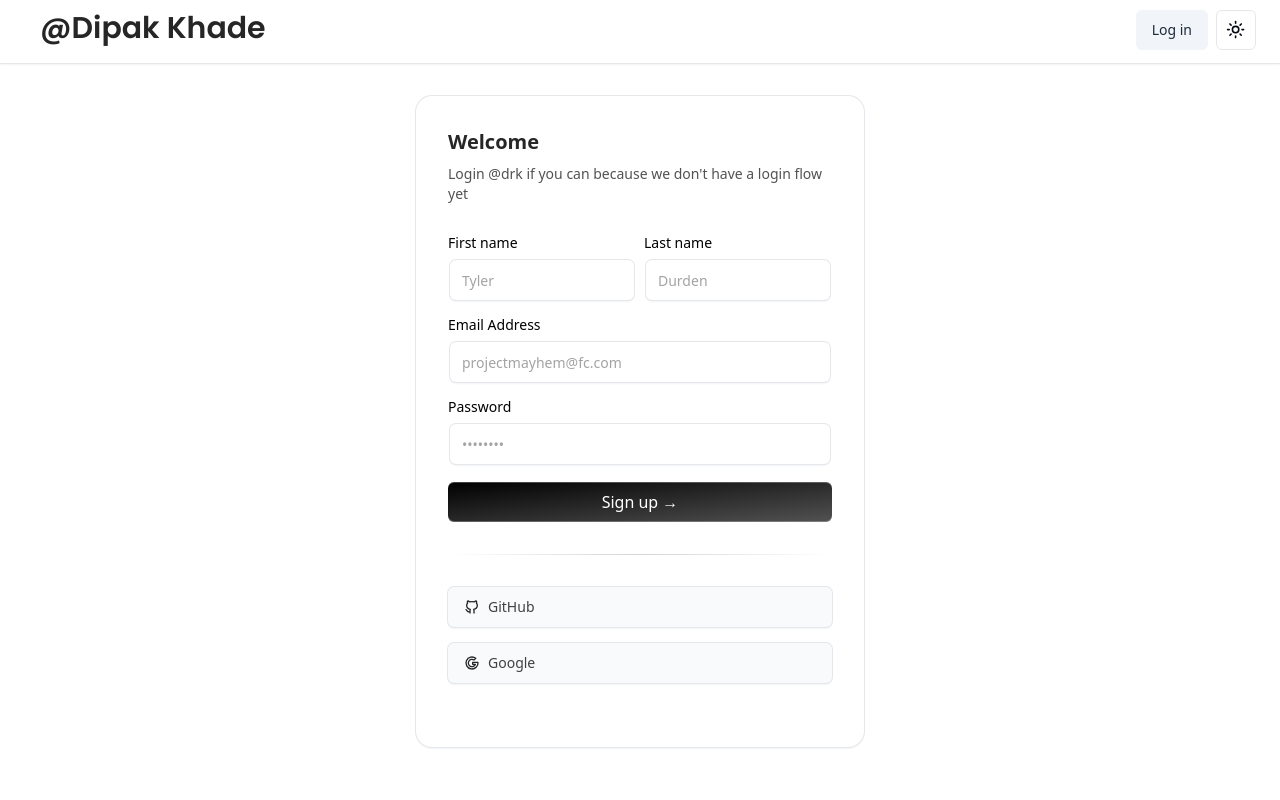
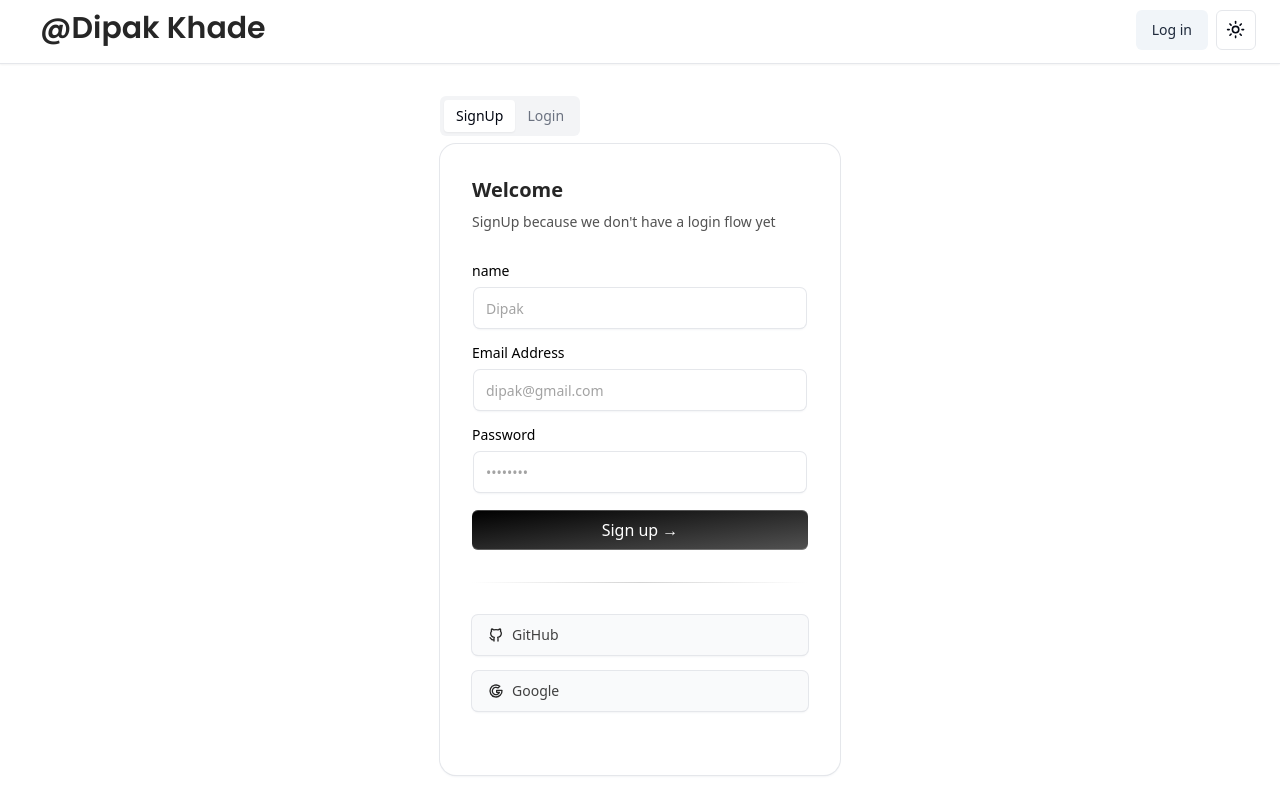
Before and after one commit to DipakKhade/drk, a Next.js app: page /login in a window 1280 px wide. Built offline with nearby package versions, Linux system fonts and the light colour scheme.

Commit message:
web token implimented

```diff
--- a/src/app/(blogs)/blogs/[slug]/page.tsx
+++ b/src/app/(blogs)/blogs/[slug]/page.tsx
@@ -34,18 +34,21 @@
   }
 
   return (
-    <main className="pt-32 p-2 prose dark:prose-invert m-auto">
+    <main className="pt-32 p-2 w-[80vw] m-auto">
+      <div className="w-full">
+
       {currentPost?.fields?.title}
 
       {currentPost?.fields?.coverImage?.fields?.file?.url && (
         <Image
-          src={"http://" + currentPost?.fields?.coverImage?.fields?.file?.url}
-          width={600}
-          height={500}
-          alt={currentPost?.fields?.coverImage?.fields?.title}
+        src={"http://" + currentPost?.fields?.coverImage?.fields?.file?.url}
+        width={600}
+        height={500}
+        alt={currentPost?.fields?.coverImage?.fields?.title}
         />
-      )}
+        )}
       {/* {JSON.stringify(currentPost)} */}
+        </div>
 
       {documentToReactComponents(currentPost?.fields?.content, options)}
     </main>
--- a/src/app/(intro)/intro/page.tsx
+++ b/src/app/(intro)/intro/page.tsx
@@ -1,3 +1,3 @@
 export default function Page() {
-  return <main>hii</main>;
+  return <main className="pt-24 w-[80vw] m-auto">hii</main>;
 }
--- /dev/null
+++ b/src/app/api/users/route.ts
@@ -0,0 +1,30 @@
+import { NextRequest ,NextResponse} from "next/server";
+import zod from 'zod';
+import jwt from 'jsonwebtoken'
+
+interface userData{
+    name :string,
+    email:string,
+    password:string
+}
+export async function POST(req: NextRequest, res: NextResponse){
+    //sending token to user
+    const data = await req.json()
+    // console.log(data)
+const userValidation=zod.object({
+    name:zod.string(),
+    email:zod.string().email(),
+    password:zod.string().min(6)
+})
+
+const validData=userValidation.safeParse(data.data)
+// console.log(validData)
+
+if(validData.success){
+    const token=jwt.sign(validData.data,'thisisisamnfsdnkdshkhds')
+    return NextResponse.json({token})
+}
+
+    return NextResponse.json({message:'enter valid details'})
+
+}
--- a/src/app/login/page.tsx
+++ b/src/app/login/page.tsx
@@ -4,40 +4,70 @@
 import { Input } from "../../components/ui/input";
 import { cn } from "@/lib/utils";
 import { IconBrandGithub, IconBrandGoogle } from "@tabler/icons-react";
+import {
+  Tabs,
+  TabsContent,
+  TabsList,
+  TabsTrigger,
+} from "@/components/ui/tabs"
+import {
+  Card,
+  CardContent,
+  CardDescription,
+  CardFooter,
+  CardHeader,
+  CardTitle,
+} from "@/components/ui/card"
+import { useForm } from 'react-hook-form';
+import axios from "axios";
 
-export default function page() {
-  const handleSubmit = (e: React.FormEvent<HTMLFormElement>) => {
-    e.preventDefault();
-    console.log("Form submitted");
-  };
+export default function Page() {
+  const {
+    register,
+    handleSubmit,
+    formState: { errors },
+  } = useForm();
+
+
+
+
   return (
-    <main className="pt-24">
+    <main className="pt-24 w-full">
+      <Tabs defaultValue="SignUp" className="sm:w-[400px] m-auto">
+      <TabsList>
+    <TabsTrigger value="SignUp">SignUp</TabsTrigger>
+    <TabsTrigger value="Login">Login</TabsTrigger>
+  </TabsList>
+  <TabsContent value="SignUp">
       <div className="max-w-md w-full mx-auto rounded-none md:rounded-2xl p-4 md:p-8 shadow-input bg-white dark:bg-black">
         <h2 className="font-bold text-xl text-neutral-800 dark:text-neutral-200">
           Welcome
         </h2>
         <p className="text-neutral-600 text-sm max-w-sm mt-2 dark:text-neutral-300">
-          Login @drk if you can because we don&apos;t have a login flow yet
+          SignUp because we don&apos;t have a login flow yet
         </p>
 
-        <form className="my-8" onSubmit={handleSubmit}>
+        <form className="my-8" onSubmit={handleSubmit(async(userdata)=>{
+const res=await axios.post('/api/users',{
+  data:userdata
+})
+// console.log(userdata)
+localStorage.setItem('token','bearer '+res.data.token)
+})}>
           <div className="flex flex-col md:flex-row space-y-2 md:space-y-0 md:space-x-2 mb-4">
             <LabelInputContainer>
-              <Label htmlFor="firstname">First name</Label>
-              <Input id="firstname" placeholder="Tyler" type="text" />
+              <Label htmlFor="name">name</Label>
+              <Input {...register('name')} id="name" placeholder="Dipak" type="text" />
             </LabelInputContainer>
-            <LabelInputContainer>
-              <Label htmlFor="lastname">Last name</Label>
-              <Input id="lastname" placeholder="Durden" type="text" />
-            </LabelInputContainer>
+
           </div>
           <LabelInputContainer className="mb-4">
             <Label htmlFor="email">Email Address</Label>
-            <Input id="email" placeholder="projectmayhem@fc.com" type="email" />
+            <Input {...register('email')} id="email" placeholder="dipak@gmail.com" type="email" />
           </LabelInputContainer>
           <LabelInputContainer className="mb-4">
             <Label htmlFor="password">Password</Label>
-            <Input id="password" placeholder="••••••••" type="password" />
+            <Input {...register('password')} id="password" placeholder="••••••••" type="password" />
           </LabelInputContainer>
 
           <button
@@ -74,6 +104,39 @@
           </div>
         </form>
       </div>
+      </TabsContent>
+      <TabsContent value="Login">
+      <Card>
+          <CardHeader>
+            <CardTitle>Account</CardTitle>
+            <CardDescription>
+              Add Email and Password here. Click Login when you&apos;re done.
+            </CardDescription>
+          </CardHeader>
+          <CardContent className="space-y-2">
+            <div className="space-y-1">
+              <Label htmlFor="Email">Email</Label>
+              <Input id="Email" defaultValue="" />
+            </div>
+            <div className="space-y-1">
+            <LabelInputContainer className="mb-4">
+            <Label htmlFor="password">Password</Label>
+            <Input id="password" placeholder="••••••••" type="password" />
+          </LabelInputContainer>
+            </div>
+          </CardContent>
+          <CardFooter>
+          <button
+            className="bg-gradient-to-br relative group/btn from-black dark:from-zinc-900 dark:to-zinc-900 to-neutral-600 block dark:bg-zinc-800 w-full text-white rounded-md h-10 font-medium shadow-[0px_1px_0px_0px_#ffffff40_inset,0px_-1px_0px_0px_#ffffff40_inset] dark:shadow-[0px_1px_0px_0px_var(--zinc-800)_inset,0px_-1px_0px_0px_var(--zinc-800)_inset]"
+            type="submit"
+          >
+            Log in &rarr;
+            <BottomGradient />
+          </button>
+          </CardFooter>
+        </Card>
+      </TabsContent>
+      </Tabs>
     </main>
   );
 }
--- /dev/null
+++ b/src/components/Code.tsx
@@ -0,0 +1,24 @@
+import { Terminal } from "lucide-react"
+
+import {
+  Alert,
+  AlertDescription,
+  AlertTitle,
+} from "@/components/ui/alert"
+import { ReactNode } from "react"
+
+interface CodeCrad{
+    children:ReactNode
+    heading?:ReactNode
+}
+export function CodeCard({children,heading}:CodeCrad) {
+  return (
+    <Alert className="max-w-2xl">
+      <Terminal className="h-4 w-4" />
+      <AlertTitle>{heading}</AlertTitle>
+      <AlertDescription>
+       {children}
+      </AlertDescription>
+    </Alert>
+  )
+}
--- a/src/components/RichText.tsx
+++ b/src/components/RichText.tsx
@@ -1,13 +1,16 @@
 import { BLOCKS, INLINES, MARKS } from "@contentful/rich-text-types";
 import Link from "next/link";
 import ContentfulImage from "./Contentfulinage";
+import { CodeCard } from "./Code";
 export const options: any = {
   renderMark: {
     [MARKS.CODE]: (text: string) => {
       return (
-        <pre className="bg-slate-950 dark:bg-slate-50 text-slate-50 dark:text-slate-900 p-3">
+        <CodeCard>
+        <pre>
           <code>{text}</code>
         </pre>
+        </CodeCard>
       );
     },
   },
--- a/src/components/dashbord/BlogsPreview.tsx
+++ b/src/components/dashbord/BlogsPreview.tsx
@@ -32,7 +32,7 @@
           size={"lg"}
           asChild
         >
-          <Link href={"/blogs"} target="_blank">
+          <Link href={"/blogs"} >
             <p className="text-white">See more</p>{" "}
             <ChevronRight className="text-white h-4 w-4 ml-1 hover:translate-x-1 ease-in-out duration-200 " />
           </Link>
--- a/src/components/dashbord/Hero.tsx
+++ b/src/components/dashbord/Hero.tsx
@@ -38,7 +38,7 @@
               size={"lg"}
               asChild
             >
-              <Link href={"/blogs"} target="_blank">
+              <Link href={"/blogs"}>
                 <p className="text-white">See more</p>{" "}
                 <ChevronRight className="text-white h-4 w-4 ml-1 hover:translate-x-1 ease-in-out duration-200 " />
               </Link>
--- /dev/null
+++ b/src/components/ui/alert.tsx
@@ -0,0 +1,59 @@
+import * as React from "react"
+import { cva, type VariantProps } from "class-variance-authority"
+
+import { cn } from "@/lib/utils"
+
+const alertVariants = cva(
+  "relative w-full rounded-lg border p-4 [&>svg~*]:pl-7 [&>svg+div]:translate-y-[-3px] [&>svg]:absolute [&>svg]:left-4 [&>svg]:top-4 [&>svg]:text-foreground",
+  {
+    variants: {
+      variant: {
+        default: "bg-background text-foreground",
+        destructive:
+          "border-destructive/50 text-destructive dark:border-destructive [&>svg]:text-destructive",
+      },
+    },
+    defaultVariants: {
+      variant: "default",
+    },
+  }
+)
+
+const Alert = React.forwardRef<
+  HTMLDivElement,
+  React.HTMLAttributes<HTMLDivElement> & VariantProps<typeof alertVariants>
+>(({ className, variant, ...props }, ref) => (
+  <div
+    ref={ref}
+    role="alert"
+    className={cn(alertVariants({ variant }), className)}
+    {...props}
+  />
+))
+Alert.displayName = "Alert"
+
+const AlertTitle = React.forwardRef<
+  HTMLParagraphElement,
+  React.HTMLAttributes<HTMLHeadingElement>
+>(({ className, ...props }, ref) => (
+  <h5
+    ref={ref}
+    className={cn("mb-1 font-medium leading-none tracking-tight", className)}
+    {...props}
+  />
+))
+AlertTitle.displayName = "AlertTitle"
+
+const AlertDescription = React.forwardRef<
+  HTMLParagraphElement,
+  React.HTMLAttributes<HTMLParagraphElement>
+>(({ className, ...props }, ref) => (
+  <div
+    ref={ref}
+    className={cn("text-sm [&_p]:leading-relaxed", className)}
+    {...props}
+  />
+))
+AlertDescription.displayName = "AlertDescription"
+
+export { Alert, AlertTitle, AlertDescription }
--- /dev/null
+++ b/src/components/ui/tabs.tsx
@@ -0,0 +1,55 @@
+"use client"
+
+import * as React from "react"
+import * as TabsPrimitive from "@radix-ui/react-tabs"
+
+import { cn } from "@/lib/utils"
+
+const Tabs = TabsPrimitive.Root
+
+const TabsList = React.forwardRef<
+  React.ElementRef<typeof TabsPrimitive.List>,
+  React.ComponentPropsWithoutRef<typeof TabsPrimitive.List>
+>(({ className, ...props }, ref) => (
+  <TabsPrimitive.List
+    ref={ref}
+    className={cn(
+      "inline-flex h-10 items-center justify-center rounded-md bg-muted p-1 text-muted-foreground",
+      className
+    )}
+    {...props}
+  />
+))
+TabsList.displayName = TabsPrimitive.List.displayName
+
+const TabsTrigger = React.forwardRef<
+  React.ElementRef<typeof TabsPrimitive.Trigger>,
+  React.ComponentPropsWithoutRef<typeof TabsPrimitive.Trigger>
+>(({ className, ...props }, ref) => (
+  <TabsPrimitive.Trigger
+    ref={ref}
+    className={cn(
+      "inline-flex items-center justify-center whitespace-nowrap rounded-sm px-3 py-1.5 text-sm font-medium ring-offset-background transition-all focus-visible:outline-none focus-visible:ring-2 focus-visible:ring-ring focus-visible:ring-offset-2 disabled:pointer-events-none disabled:opacity-50 data-[state=active]:bg-background data-[state=active]:text-foreground data-[state=active]:shadow-sm",
+      className
+    )}
+    {...props}
+  />
+))
+TabsTrigger.displayName = TabsPrimitive.Trigger.displayName
+
+const TabsContent = React.forwardRef<
+  React.ElementRef<typeof TabsPrimitive.Content>,
+  React.ComponentPropsWithoutRef<typeof TabsPrimitive.Content>
+>(({ className, ...props }, ref) => (
+  <TabsPrimitive.Content
+    ref={ref}
+    className={cn(
+      "mt-2 ring-offset-background focus-visible:outline-none focus-visible:ring-2 focus-visible:ring-ring focus-visible:ring-offset-2",
+      className
+    )}
+    {...props}
+  />
+))
+TabsContent.displayName = TabsPrimitive.Content.displayName
+
+export { Tabs, TabsList, TabsTrigger, TabsContent }
```
Also changed, not shown: package.json (+6 -1 lines), 1 other file (tests, documents, lock files or other folders).
